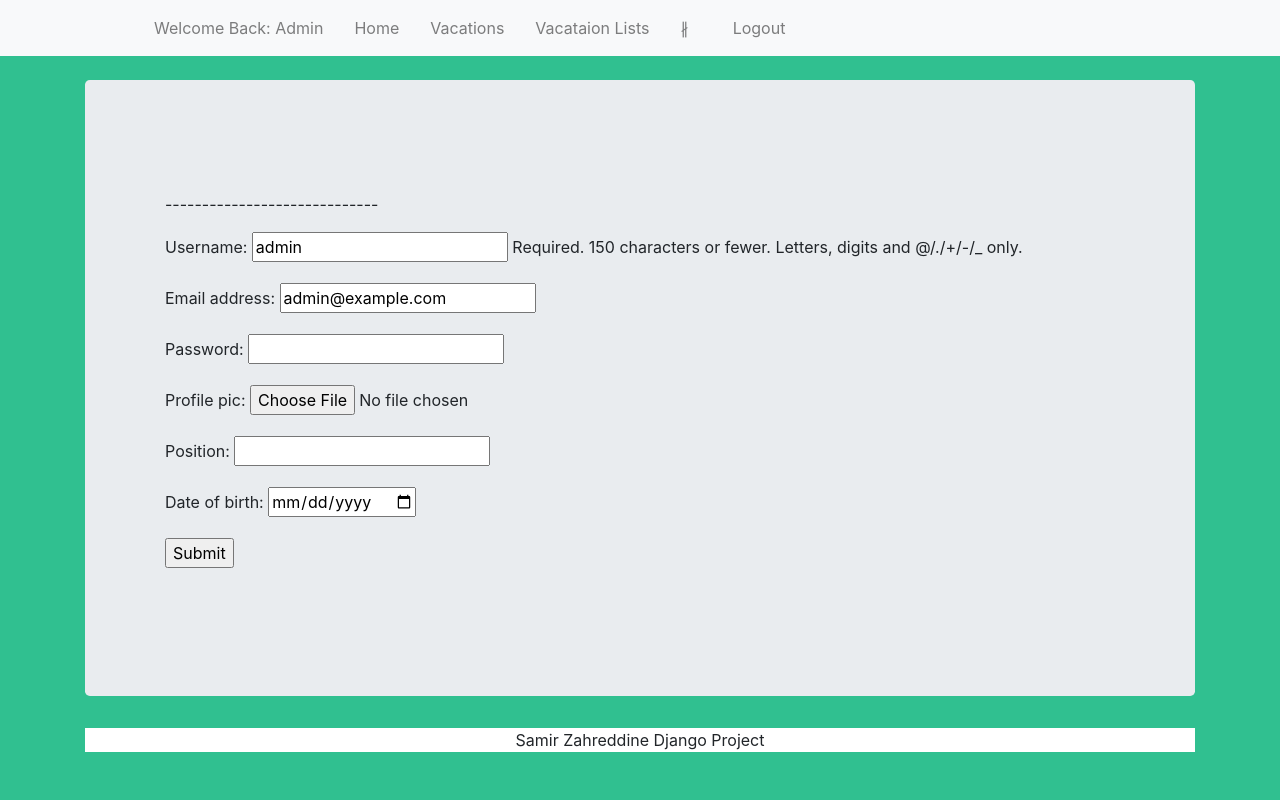
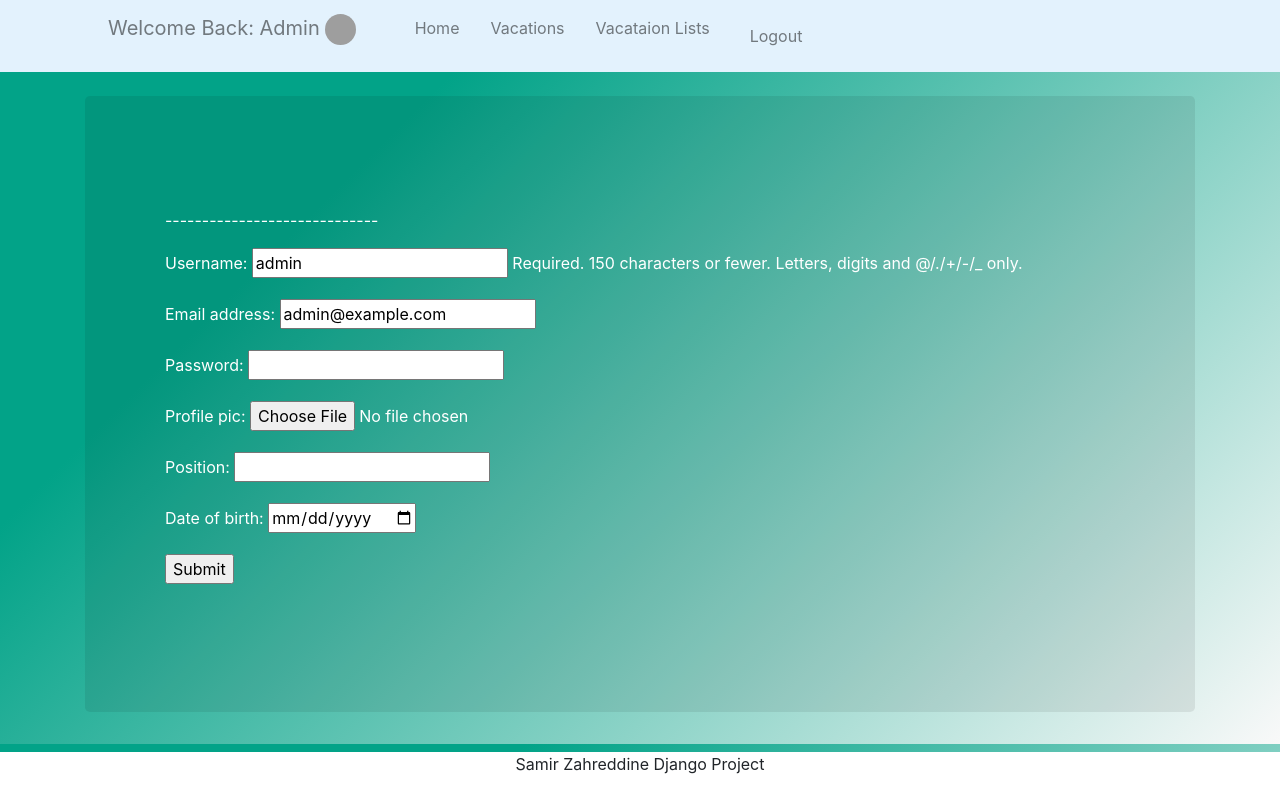
Before and after one commit to hassansalahnasrallah/python-bootcamp, a Django app: page /edit_profile/ in a window 1280 px wide. Run offline with Django 3.2, Linux system fonts and the light colour scheme; a user stored in the database is signed in; data comes from the database, SQL or seed files in the repository; both versions use the stored data as it was after the commit; some libraries are stand-ins or nearby versions; grey boxes are pictures that could not be loaded.

Commit message:
Complete Design update

```diff
--- a/Samir_Zahreddine_Django_Project/Vacations/templates/Vacations/base.html
+++ b/Samir_Zahreddine_Django_Project/Vacations/templates/Vacations/base.html
@@ -1,7 +1,7 @@
 {% load static%}
 <!DOCTYPE html>
 <html lang="en">
-  {% block head %}
+{% block head %}
 
 <head>
   <meta charset="UTF-8">
@@ -53,24 +53,29 @@
 
 <body>
 
-  <nav class="navbar navbar-expand-lg navbar-light bg-light ">
+    <nav class="navbar navbar-expand-lg navbar-light" style="background-color: #e3f2fd;">
 
     <div class="container">
       <ul class="nav navbar-nav">
-        <li><a class="nav-link"></a></li>
-        <li><a></a></li>
           {% if request.user.is_authenticated %}
-              <li><a class="nav-link">Welcome Back: {{request.user.username|capfirst}} </a></li>
+              <li><a class=" navbar-brand nav-link">Welcome Back: {{request.user.username|capfirst}}
+                <img src="{{MEDIA_URL}}{{emp.profile_pic}}" width="31" height="31" style="border-radius: 50%;"/>
+
+                &nbsp;</a></li>
           {% endif %}
         <li><a class="nav-link" href="{% url 'index' %}">Home</a></li><a></a>
         <li><a class="nav-link" href="{% url 'form_VacationForm' %}">Vacations</a></li>
         <li><a class="nav-link" href="{% url 'vacation_list' %}">Vacataion Lists</a></li>
+        <form class="form-inline my-2 my-lg-0">
+
+
           {% if user.is_authenticated %}
-          <li><a class="nav-link">&nspar; &ThinSpace;&ThinSpace;&ThinSpace;</a></li><a>
-              <li class="form-inline"><a class="nav-link" href="{% url 'logout_request' %}">Logout</a></li>
+          <li><a class="nav-link"></a></li><a>
+              <li class="nav-link"><a class="nav-link" href="{% url 'logout_request' %}">Logout</a></li>
           {% else %}
-              <li class="form-inline"><a class="nav-link" href="{% url 'logout_request' %}"></a></li>
+              <li class="nav-link"><a class="nav-link" href="{% url 'logout_request' %}"></a></li>
           {% endif %}
+        </form>
     </div>
     </ul>
     </div>
--- a/Samir_Zahreddine_Django_Project/Vacations/templates/Vacations/edit_profile.html
+++ b/Samir_Zahreddine_Django_Project/Vacations/templates/Vacations/edit_profile.html
@@ -6,17 +6,23 @@
 <head>
     <style>
         body {
-            background-color: #30c090;
+            background-color: #f9f9f9;
+            background-image: linear-gradient(315deg, #f9f9f9 0%, #02a388 74%);
         }
+     .jumbotron{
+        background-color: rgb(0 0 0 / 8%);
+        color: white;
+     }
+     footer {
+        padding: 0 !important;
+        position: fixed;
+        bottom: 0;
+        left: 0;
+        width: 100%;
+        height: 6%;
+        z-index: 2;
 
-            .footer {
-                margin-top: 40%;
-                height: 55px;
-                width: 100%;
-                min-height: 100px;
-                background-color: white;
-
-              }
+    }
 
     </style>
 </head>
--- a/Samir_Zahreddine_Django_Project/Vacations/views.py
+++ b/Samir_Zahreddine_Django_Project/Vacations/views.py
@@ -27,6 +27,16 @@ def test(request):
     context = {}
     return render(request, "Vacations/LandingPage.html", context)
     #return HttpResponse("<h1>This is the Home Page.</h1>")
+
+@login_required
+def img_index(request):
+
+    context = {}
+
+    context['MEDIA_URL'] = settings.MEDIA_URL
+    context['emp'] = EmployeeProfile.objects.filter(user_id=request.user.id).first()
+    #context['emp'] = EmployeeProfile.objects.all()
+    #context ['emp'] : emp
 
 
 @login_required
@@ -155,6 +165,9 @@ def vacation_list(request):
 
     context['vacations'] = vacation_list
 
+
+    context['MEDIA_URL'] = settings.MEDIA_URL
+    context['emp'] = EmployeeProfile.objects.filter(user_id=request.user.id).first()
     return render(request, 'Vacations/list_vacations.html', context)
 
 
@@ -228,6 +241,10 @@ def edit_profile(request):
             'user_form':user_form,
             'profile_form':profile_form
      }
+
+
+    context['MEDIA_URL'] = settings.MEDIA_URL
+    context['emp'] = EmployeeProfile.objects.filter(user_id=request.user.id).first()
     return render(request,'Vacations/edit_profile.html',context)
 
 
@@ -256,6 +273,10 @@ def form_VacationForm(request):
             log.error("failed to save...")
 
     context = {'form': form}
+
+
+    context['MEDIA_URL'] = settings.MEDIA_URL
+    context['emp'] = EmployeeProfile.objects.filter(user_id=request.user.id).first()
     return render(request, 'Vacations/vacation_form.html', context)
 
 
@@ -265,7 +286,7 @@ def edit_vacation(request, id ):
     """
     user edits his Vacations
     """
-
+    context = {}
     instance = Vacation.objects.get(pk = id)
     if request.method == 'POST':
         form = VacationInfoForm(request.POST,instance = instance)
@@ -277,7 +298,11 @@ def edit_vacation(request, id ):
             log.debug('UPDATED')
 
     form = VacationInfoForm(instance = instance)
-    return render(request,'Vacations/edit_vacation.html',context={'forms':form})
+
+    context['MEDIA_URL'] = settings.MEDIA_URL
+    context['emp'] = EmployeeProfile.objects.filter(user_id=request.user.id).first()
+    context['forms'] = form
+    return render(request,'Vacations/edit_vacation.html',context)
 
 
 @login_required
@@ -308,6 +333,9 @@ urlpatterns = [
     url(r'logout/', logout_request, name='logout_request'),
     url(r'validate_username', validate_username, name='validate_username'),
 
+    url(r'img_index', img_index, name='img_index'),
+
+
     url(r'test/',test,name='test'),
 
     url(r'edit_profile/', edit_profile, name='edit_profile'),
```
Also changed, not shown: Samir_Zahreddine_Django_Project/Project/settings.py (+4 -4 lines), Samir_Zahreddine_Django_Project/Vacations/templates/Vacations/LandingPage.html (+3 -12 lines), Samir_Zahreddine_Django_Project/Vacations/templates/Vacations/edit_vacation.html (+9 -4 lines), Samir_Zahreddine_Django_Project/Vacations/templates/Vacations/index.html (+11 -6 lines), Samir_Zahreddine_Django_Project/Vacations/templates/Vacations/list_vacations.html (+5 -2 lines), Samir_Zahreddine_Django_Project/Vacations/templates/Vacations/login.html (+9 -7 lines), Samir_Zahreddine_Django_Project/Vacations/templates/Vacations/registration.html (+21 -7 lines), Samir_Zahreddine_Django_Project/Vacations/templates/Vacations/vacation_form.html (+7 -3 lines), Samir_Zahreddine_Django_Project/db.sqlite3.
